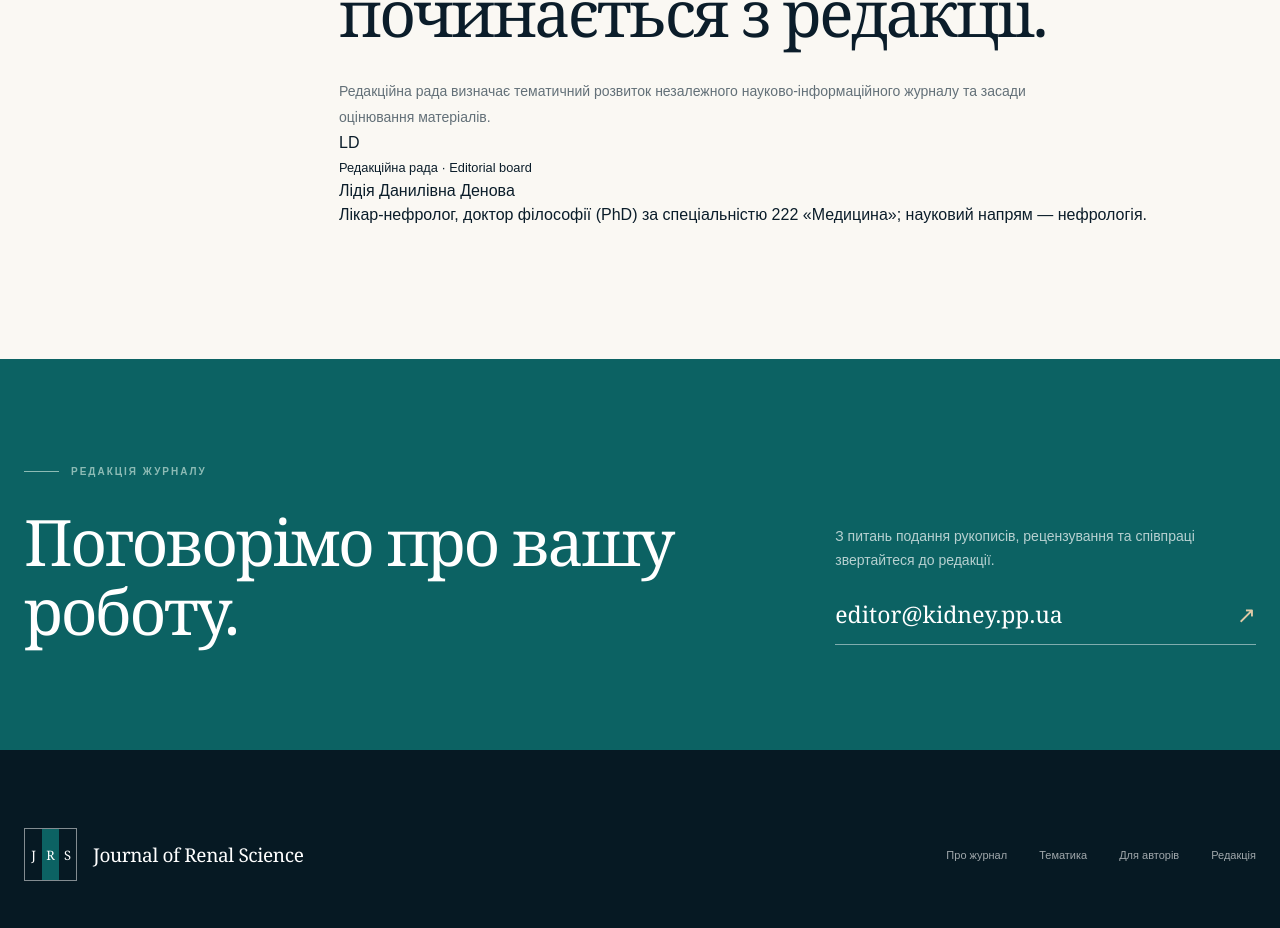
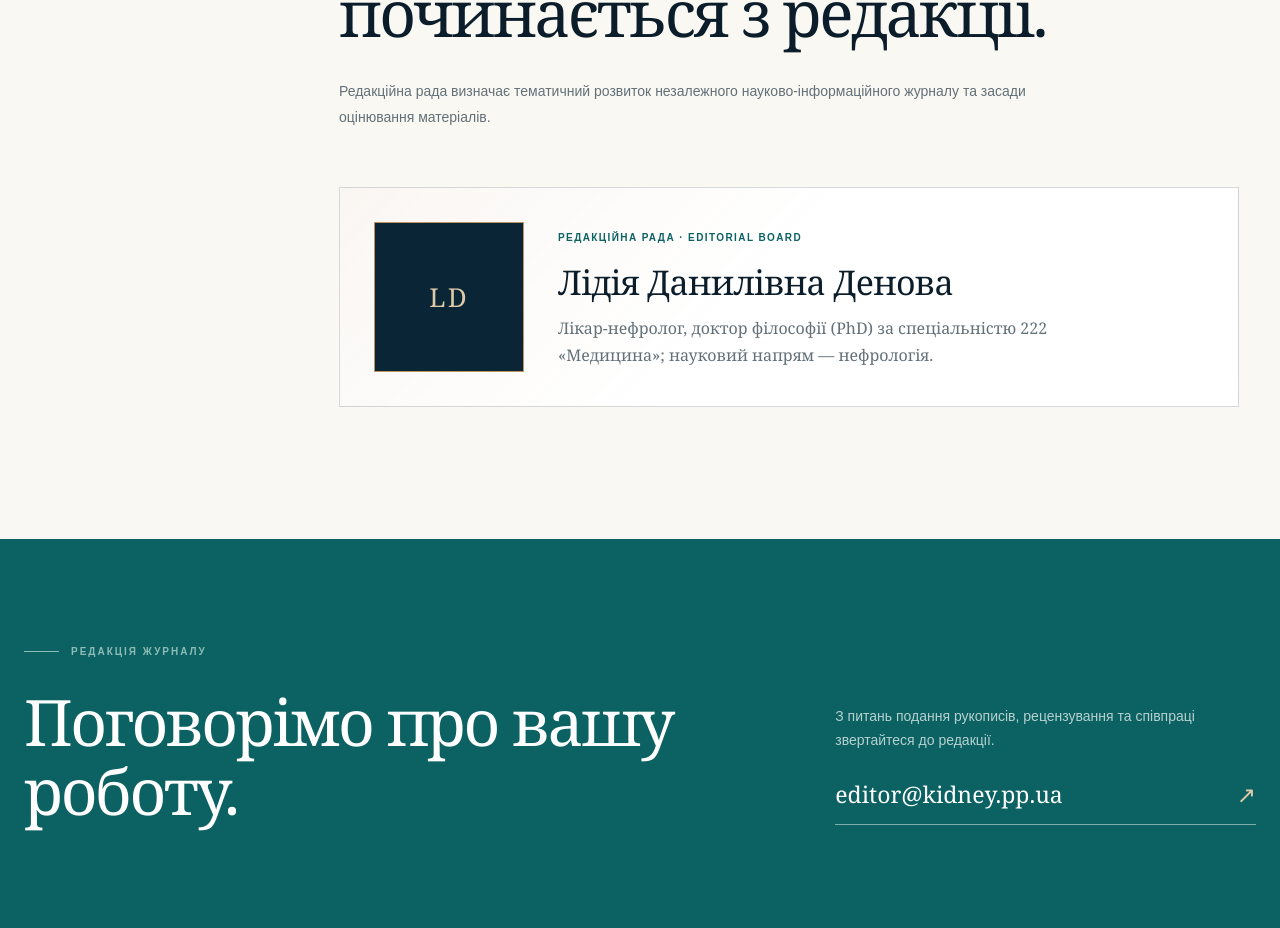
Before and after one commit to LidiiaDD/journal-kidney-pp-ua, a Next.js app: page / in a window 1280 px wide. Shown: the part 4032-4960 px from the top of the page. Built offline with nearby package versions, Linux system fonts and the light colour scheme.

Commit message:
Align app/globals.css with current JRS editorial status

```diff
--- a/app/globals.css
+++ b/app/globals.css
@@ -85,9 +85,9 @@ a{color:inherit;text-decoration:none} ::selection{background:var(--pale-gold);co
 .resources>div:last-child{border-top:1px solid rgba(255,255,255,.27)}.resources a{display:flex;justify-content:space-between;padding:14px 0;border-bottom:1px solid rgba(255,255,255,.27);font-size:12px}.resources a span{color:var(--pale-gold)}
 
 .board-lead{max-width:720px;margin:32px 0 0;color:var(--muted);font-size:14px;line-height:1.85}
-.board-placeholder{max-width:900px;margin-top:56px;padding:34px;display:grid;grid-template-columns:150px 1fr;align-items:center;gap:34px;border:1px solid var(--line);background:linear-gradient(135deg,rgba(189,147,96,.08),transparent 45%),#fff}
-.board-placeholder>div{aspect-ratio:1;display:flex;align-items:center;justify-content:center;border:1px solid var(--gold);background:var(--navy);color:var(--pale-gold);font:26px Georgia,serif;letter-spacing:.08em}
-.board-placeholder small{color:var(--teal);font-size:10px;font-weight:700;letter-spacing:.14em;text-transform:uppercase}.board-placeholder p{max-width:570px;margin:13px 0 0;color:var(--muted);font:19px/1.55 Georgia,serif}
+.board-member{max-width:900px;margin-top:56px;padding:34px;display:grid;grid-template-columns:150px 1fr;align-items:center;gap:34px;border:1px solid var(--line);background:linear-gradient(135deg,rgba(189,147,96,.08),transparent 45%),#fff}
+.board-member>div{aspect-ratio:1;display:flex;align-items:center;justify-content:center;border:1px solid var(--gold);background:var(--navy);color:var(--pale-gold);font:26px Georgia,serif;letter-spacing:.08em}
+.board-member small{color:var(--teal);font-size:10px;font-weight:700;letter-spacing:.14em;text-transform:uppercase}.board-member h3{margin:14px 0 0;font:400 clamp(24px,3vw,34px)/1.2 Georgia,serif;letter-spacing:-.02em}.board-member p{max-width:570px;margin:12px 0 0;color:var(--muted);font:16px/1.7 Georgia,serif}
 
 .contact{padding:105px 0;background:var(--teal);color:#fff}.contact-grid{display:grid;grid-template-columns:1.25fr .75fr;align-items:end;gap:110px}
 .contact-grid>div:last-child p{margin:0 0 25px;color:rgba(255,255,255,.7);font-size:14px;line-height:1.75}.contact-grid>div:last-child a{padding-bottom:14px;display:flex;justify-content:space-between;border-bottom:1px solid rgba(255,255,255,.48);font:23px Georgia,serif}.contact-grid a span{color:var(--pale-gold)}
@@ -96,5 +96,5 @@ footer{background:var(--deep);color:rgba(255,255,255,.62)}.footer-top{min-height
 
 @media(max-width:1050px){.brand{min-width:auto}.brand small{display:none}.header nav a:nth-child(2){display:none}.hero-grid{grid-template-columns:1fr 390px;gap:25px}.cover{width:280px}.orbit.large{width:420px;height:420px}.orbit.small{width:340px;height:340px}.issue-status{right:0}}
 @media(max-width:850px){.wrap{width:min(100% - 32px,720px)}.topline .wrap{justify-content:center}.topline .wrap>span{display:none}.header-inner{height:78px}.header nav,.submit{display:none}.hero{background:var(--light)}.hero-grid{grid-template-columns:1fr;padding-top:84px}.hero-copy{text-align:center}.eyebrow,.hero-actions,.values{justify-content:center}.lead{margin-left:auto;margin-right:auto}.cover-stage{min-height:520px}.issue-status{right:calc(50% - 220px)}.section{padding:95px 0}.split,.scope-heading{grid-template-columns:1fr;gap:42px}.scope-heading>p{max-width:580px}.stage-grid{grid-template-columns:1fr}.stage-grid article{min-height:auto}.resources,.contact-grid{grid-template-columns:1fr;gap:36px}}
-@media(max-width:600px){.wrap{width:min(100% - 28px,520px)}.brand strong{font-size:15px}.logo{width:46px;height:46px}.hero-grid{padding-top:65px}.hero h1{font-size:clamp(48px,15vw,70px)}.lead{font-size:17px}.hero-actions{flex-direction:column;gap:18px}.values{display:grid;grid-template-columns:1fr 1fr;text-align:left}.cover-stage{min-height:440px}.cover{width:235px;padding:22px 20px}.cover-name strong{font-size:39px}.renal-art{transform:scale(.8);inset:140px 0 45px}.orbit.large{width:330px;height:330px}.orbit.small{width:270px;height:270px}.issue-status{right:0;bottom:24px}.ticker{justify-content:flex-start;overflow-x:auto}.statement{font-size:36px}.two-columns,.direction-grid{grid-template-columns:1fr}.direction-grid article{min-height:245px;padding:30px 58px 32px 26px}.resources{padding:34px 26px}.board-placeholder{grid-template-columns:1fr}.board-placeholder>div{width:112px}.contact-grid>div:last-child a{font-size:18px}.footer-top{padding:55px 0;align-items:flex-start;flex-direction:column;gap:38px}.footer-top nav{flex-direction:column;gap:16px}.footer-bottom{padding:24px 0;align-items:flex-start;flex-direction:column;justify-content:center;gap:12px}}
+@media(max-width:600px){.wrap{width:min(100% - 28px,520px)}.brand strong{font-size:15px}.logo{width:46px;height:46px}.hero-grid{padding-top:65px}.hero h1{font-size:clamp(48px,15vw,70px)}.lead{font-size:17px}.hero-actions{flex-direction:column;gap:18px}.values{display:grid;grid-template-columns:1fr 1fr;text-align:left}.cover-stage{min-height:440px}.cover{width:235px;padding:22px 20px}.cover-name strong{font-size:39px}.renal-art{transform:scale(.8);inset:140px 0 45px}.orbit.large{width:330px;height:330px}.orbit.small{width:270px;height:270px}.issue-status{right:0;bottom:24px}.ticker{justify-content:flex-start;overflow-x:auto}.statement{font-size:36px}.two-columns,.direction-grid{grid-template-columns:1fr}.direction-grid article{min-height:245px;padding:30px 58px 32px 26px}.resources{padding:34px 26px}.board-member{grid-template-columns:1fr}.board-member>div{width:112px}.contact-grid>div:last-child a{font-size:18px}.footer-top{padding:55px 0;align-items:flex-start;flex-direction:column;gap:38px}.footer-top nav{flex-direction:column;gap:16px}.footer-bottom{padding:24px 0;align-items:flex-start;flex-direction:column;justify-content:center;gap:12px}}
 @media(prefers-reduced-motion:reduce){html{scroll-behavior:auto}*{transition-duration:.01ms!important}}
```
